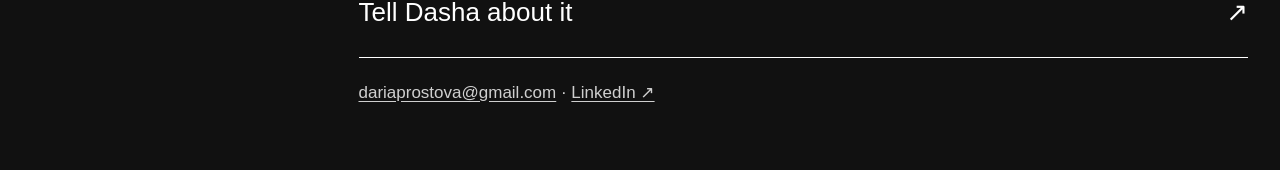
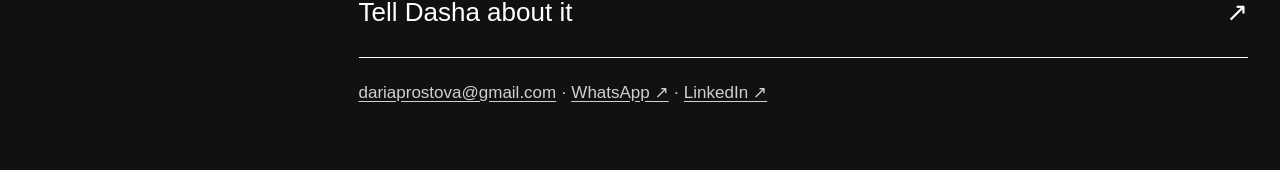
Before and after one commit to dariaprostova/soft-power-agency, a Next.js app: page / in a window 1280 px wide. Shown: the part 10214-10384 px from the top of the page. Built offline with nearby package versions, Linux system fonts and the light colour scheme.

Commit message:
Add WhatsApp contact

```diff
--- a/app/page.tsx
+++ b/app/page.tsx
@@ -240,7 +240,7 @@ export default function Home() {
             <a className="bigCta" href="mailto:dariaprostova@gmail.com?subject=Soft%20Power%20Agency%20project">
               Tell Dasha about it <span>↗</span>
             </a>
-            <p className="altContact"><a href="mailto:dariaprostova@gmail.com">dariaprostova@gmail.com</a> · <a href="https://www.linkedin.com/in/dashaprostova/" target="_blank" rel="noreferrer">LinkedIn ↗</a></p>
+            <p className="altContact"><a href="mailto:dariaprostova@gmail.com">dariaprostova@gmail.com</a> · <a href="https://wa.me/351914956948?text=Hi%20Dasha%2C%20I%27d%20like%20to%20talk%20about%20a%20Soft%20Power%20Agency%20project" target="_blank" rel="noreferrer">WhatsApp ↗</a> · <a href="https://www.linkedin.com/in/dashaprostova/" target="_blank" rel="noreferrer">LinkedIn ↗</a></p>
           </div>
         </div>
         <div className="shell footerBottom">
```
